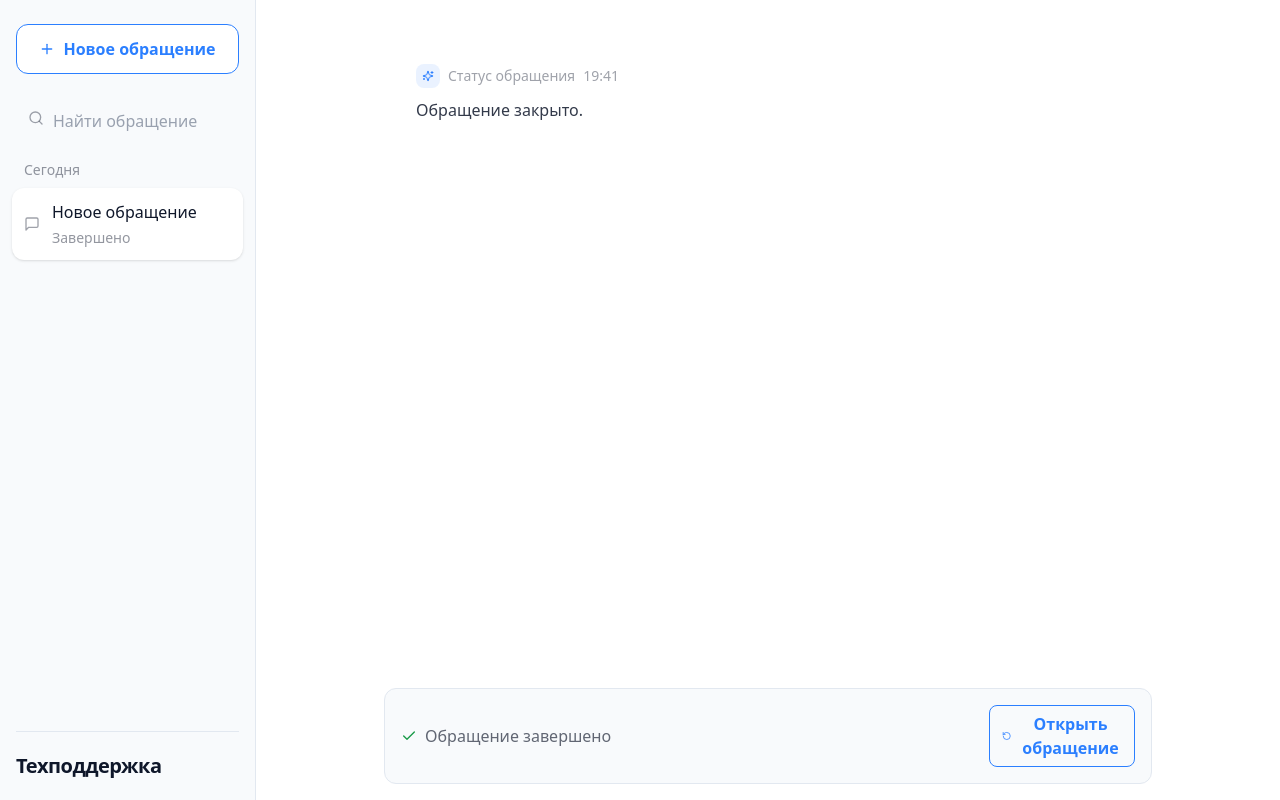
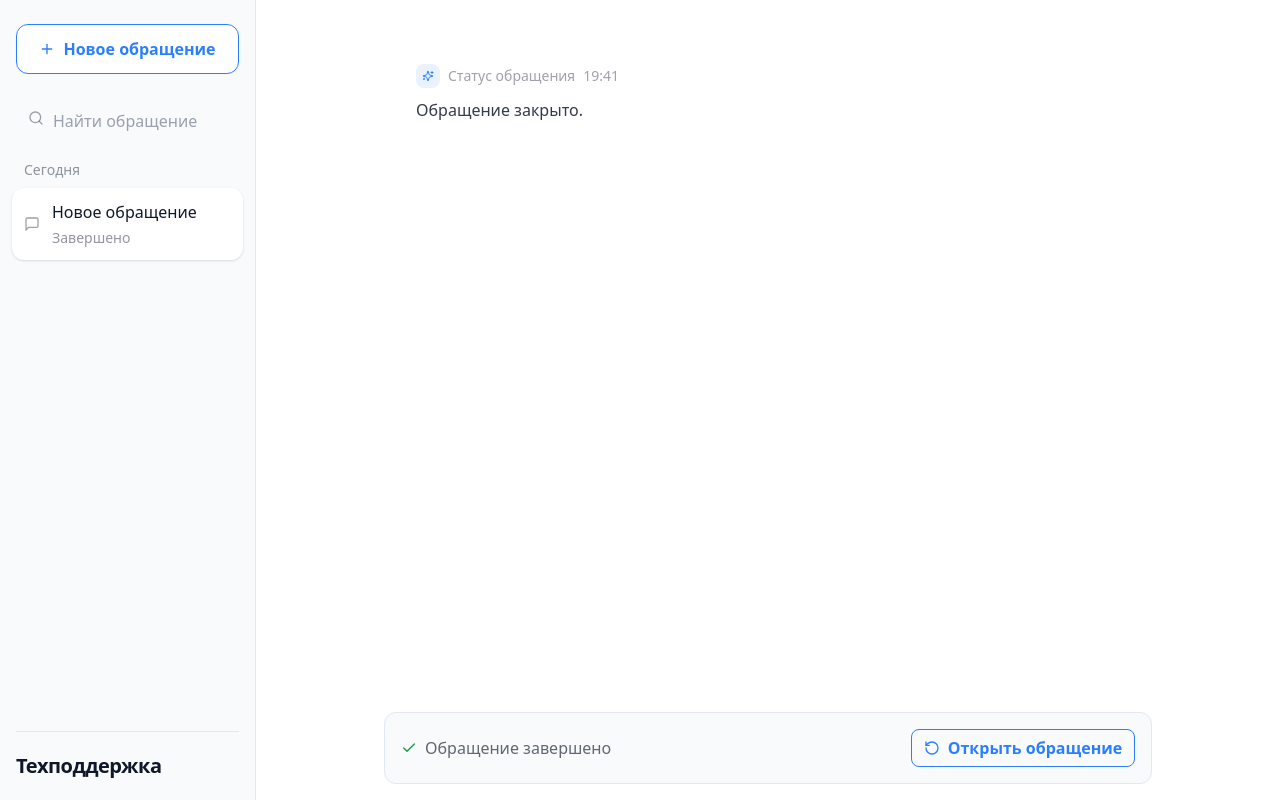
Before and after one commit to one-zero-eight/hackathon-tenderhack-nn-innosport, a React (Vite) app in the folder frontend/: page / in a window 1280 px wide. Both pictures are taken after a click on the button "Закрыть обращение". Built offline with nearby package versions, Linux system fonts and the light colour scheme.

Commit message:
feat(frontend): knopki tuda suda

```diff
--- a/frontend/src/components/chat/ChatStatusActions.tsx
+++ b/frontend/src/components/chat/ChatStatusActions.tsx
@@ -12,8 +12,8 @@ export default function ChatStatusActions({ closed, busy, latestAction, onClose,
             <LuCheck className="text-success size-4" />
             Обращение завершено
           </p>
-          <Button variant="outline" size="sm" className="flex items-center gap-2 whitespace-normal" disabled={busy} onClick={onReopen}>
-            <LuRotateCcw className="size-4" />
+          <Button variant="outline" size="sm" className="flex w-56 items-center justify-center gap-2" disabled={busy} onClick={onReopen}>
+            <LuRotateCcw className="size-4 shrink-0" />
             Открыть обращение
           </Button>
         </div>
@@ -22,7 +22,7 @@ export default function ChatStatusActions({ closed, busy, latestAction, onClose,
   return (
     <div className="mb-2 grid min-h-8 grid-cols-[auto_1fr] items-center gap-2 pr-4 sm:grid-cols-[1fr_auto_1fr]">
       {latestAction && <div className="col-start-1 sm:col-start-2 sm:row-start-1">{latestAction}</div>}
-      <Button variant="ghost" size="sm" className="text-foreground/55 col-start-2 flex w-40 justify-center justify-self-end sm:col-start-3 sm:row-start-1" disabled={busy} onClick={onClose}>
+      <Button variant="ghost" size="sm" className="text-foreground/55 col-start-2 flex w-44 justify-center justify-self-end sm:col-start-3 sm:row-start-1 sm:w-56" disabled={busy} onClick={onClose}>
         Закрыть обращение
       </Button>
     </div>
--- a/frontend/src/components/chat/SpecialistContact.tsx
+++ b/frontend/src/components/chat/SpecialistContact.tsx
@@ -8,7 +8,7 @@ export default function SpecialistContact({ busy, onContact }: { busy: boolean;
         <LuHeadset className="text-primary size-4" />
         Нужна дополнительная помощь?
       </div>
-      <Button variant="outline" size="sm" className="flex w-40 items-center justify-center gap-2" disabled={busy} onClick={() => void onContact()}>
+      <Button variant="outline" size="sm" className="flex w-48 shrink-0 items-center justify-center gap-2 sm:w-56" disabled={busy} onClick={() => void onContact()}>
         {busy && <LuLoaderCircle className="size-4 animate-spin motion-reduce:animate-none" />}
         {busy ? 'Отправляем…' : 'Связаться'}
       </Button>
```
